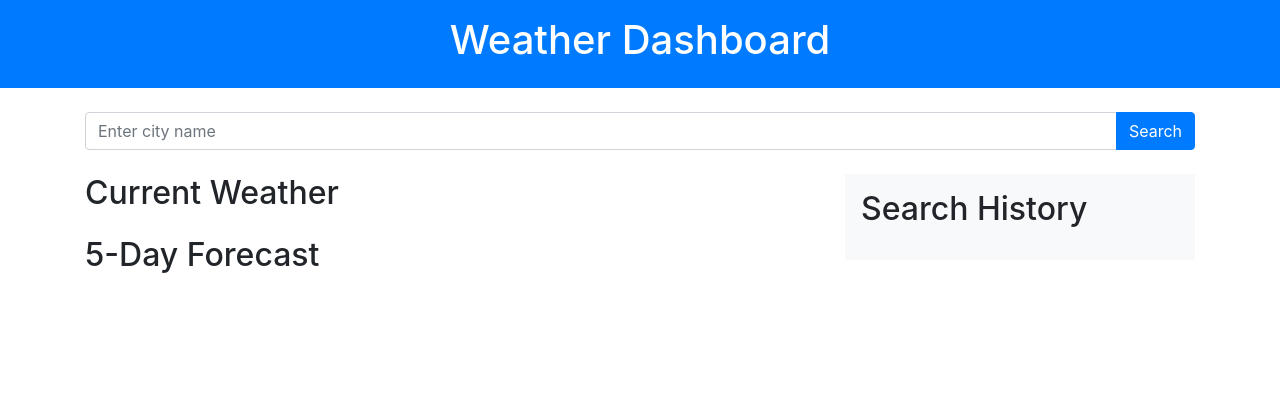
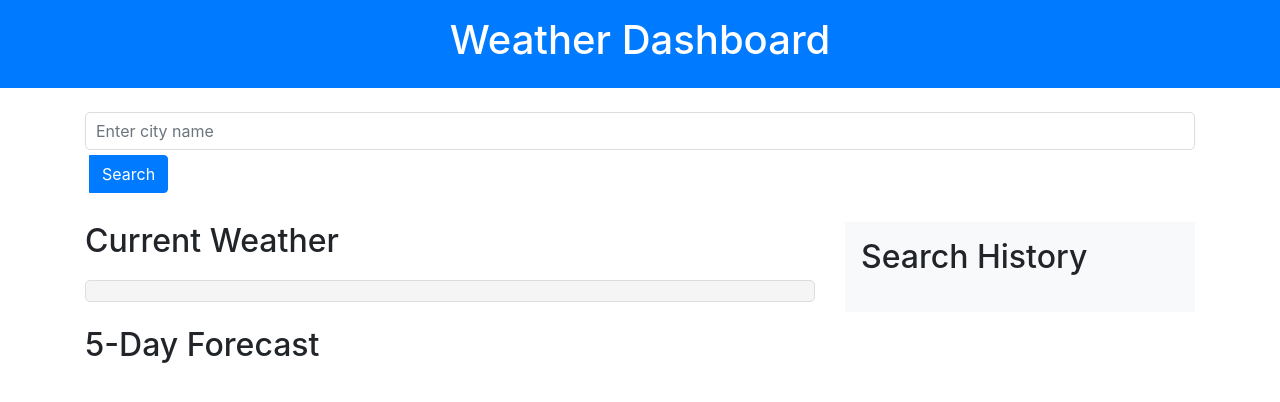
Before and after one commit to vairavan-ven/weather-dashboard, a plain HTML site: page index.html in a window 1280 px wide. Drawn offline with nearby package versions, Linux system fonts and the light colour scheme.

Commit message:
added some styling

```diff
--- a/Assets/style.css
+++ b/Assets/style.css
@@ -1,10 +1,61 @@
+/* Add some basic styling to the search history buttons */
+button {
+    background-color: #007BFF;
+    color: #fff;
+    padding: 5px 10px;
+    margin: 5px;
+    border: none;
+    cursor: pointer;
+    border-radius: 5px;
+    font-size: 16px;
+}
+
+button:hover {
+    background-color: #0056b3;
+}
+
+/* Style the forecast container and cards */
 .forecast-container {
     display: flex;
     overflow-x: auto;
+    margin-top: 20px;
 }
 
 .forecast-card {
+    flex: 0 0 auto;
+    width: 120px;
+    padding: 10px;
     margin-right: 10px;
+    border: 1px solid #ddd;
+    border-radius: 5px;
+    text-align: center;
+}
+
+.forecast-card p {
+    margin: 5px 0;
+}
+
+/* Style the current weather data */
+#current-weather-data {
+    background-color: #f5f5f5;
     padding: 10px;
     border: 1px solid #ddd;
+    border-radius: 5px;
+    margin-top: 20px;
 }
+
+/* Style the form */
+#search-form {
+    margin-top: 20px;
+}
+
+#city-input {
+    padding: 10px;
+    border: 1px solid #ddd;
+    border-radius: 5px;
+    width: 100%;
+}
+
+#search-history-list {
+    margin-top: 20px;
+}
```
